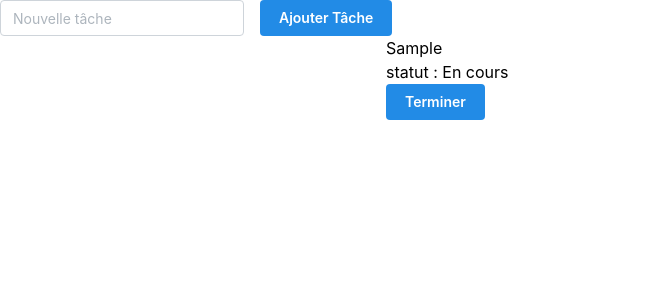
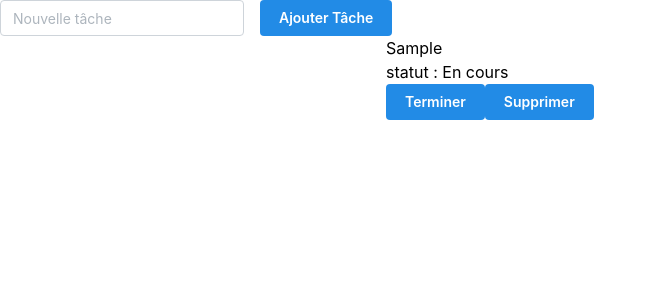
Before and after one commit to Aurelien0192/todo-react, a React (Vite) app: page / in a window 1280 px wide. Both pictures are taken after typing "Sample" into the empty fields and a click on the button "Ajouter Tâche". Shown: the top 300 px of the page, without its empty margins (0-657 px from the left). Built offline with nearby package versions, Linux system fonts and the light colour scheme.

Commit message:
feat : add button suppr

```diff
--- a/src/cardsTask.tsx
+++ b/src/cardsTask.tsx
@@ -13,8 +13,15 @@ export const CardsTask : React.FC<taskProps> = (props)  => {
 
     function changeStatus(id: number, tasklist : Array<task>){
         const taskListTabInt :Array<task> = [...tasklist]
-        const index : number= taskListTabInt.findIndex(((e) => {e.id === id}))
+        const index : number= taskListTabInt.findIndex((e) => e.id === id)
         taskListTabInt[index].status = true
+        props.changeTaskList(taskListTabInt)
+    }
+
+    function suppr (id: number, tasklist: Array<task>){
+        const taskListTabInt :Array<task> = [...tasklist]
+        const index : number= taskListTabInt.findIndex((e) => e.id === id)
+        taskListTabInt.splice(index,1)
         props.changeTaskList(taskListTabInt)
     }
 
@@ -25,6 +32,7 @@ export const CardsTask : React.FC<taskProps> = (props)  => {
                 <p>statut : {props.status? "Terminé" : "En cours"}</p>
             </div>
             <Button onClick={(e) => changeStatus(props.id,props.taskList)}>Terminer</Button>
+            <Button onClick={(e) => suppr(props.id, props.taskList)}>Supprimer</Button>
         </div>
     )
 }
```
